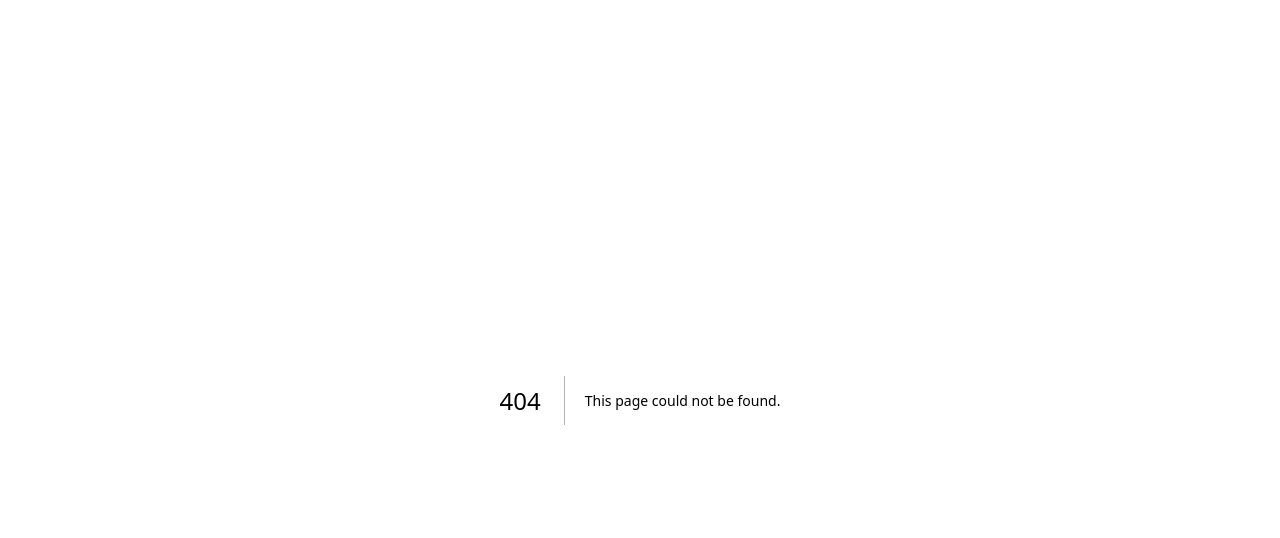
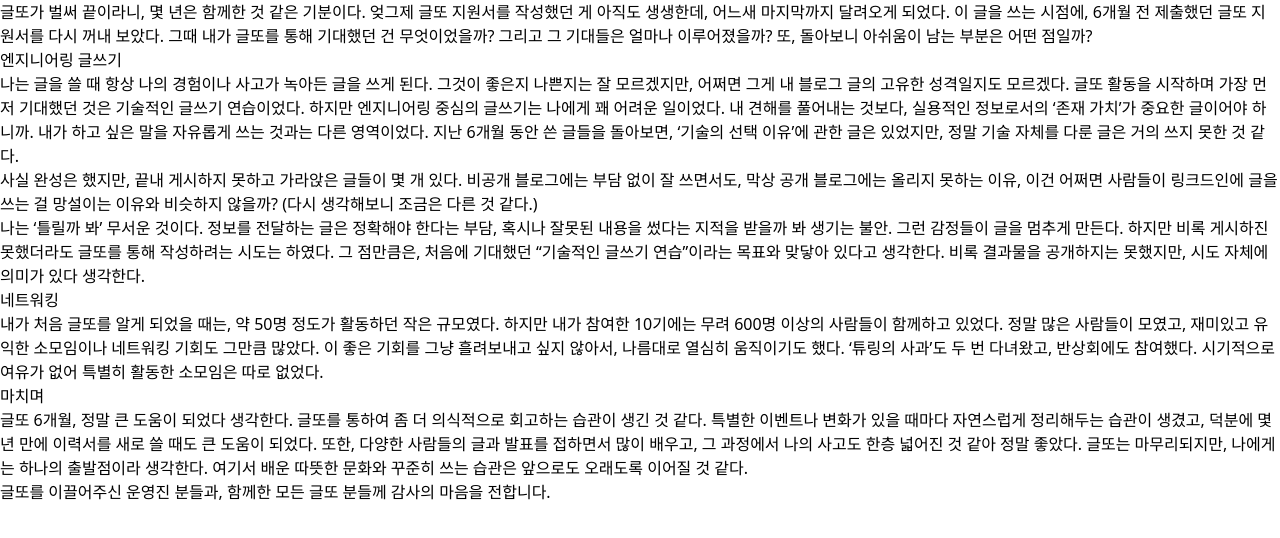
Before and after one commit to gyumong/gyugyublog, a Next.js app: page /daily/geulddo.review in a window 1280 px wide. Before the commit this address had no page. Shown: the top 538 px of the page. Built offline with nearby package versions, Linux system fonts and the light colour scheme.

Commit message:
add: 글또 회고

```diff
--- /dev/null
+++ b/pages/daily/geulddo.review.mdx
@@ -0,0 +1,32 @@
+---
+title: "글또 10기 회고"
+date: "2025-03-30"
+description: "글또를 통해 얻은 기술 글쓰기 습관, 네트워킹 경험, 그리고 돌아보며 느낀 점들을 정리했습니다."
+image: "/assets/daily/images/gd.png"
+---
+
+글또가 벌써 끝이라니, 몇 년은 함께한 것 같은 기분이다. 엊그제 글또 지원서를 작성했던 게 아직도 생생한데, 어느새 마지막까지 달려오게 되었다. 이 글을 쓰는 시점에, 6개월 전 제출했던 글또 지원서를 다시 꺼내 보았다. 그때 내가 글또를 통해 기대했던 건 무엇이었을까?
+그리고 그 기대들은 얼마나 이루어졌을까? 또, 돌아보니 아쉬움이 남는 부분은 어떤 점일까?
+
+### 엔지니어링 글쓰기
+
+나는 글을 쓸 때 항상 나의 경험이나 사고가 녹아든 글을 쓰게 된다. 그것이 좋은지 나쁜지는 잘 모르겠지만, 어쩌면 그게 내 블로그 글의 고유한 성격일지도 모르겠다. 글또 활동을 시작하며 가장 먼저 기대했던 것은 기술적인 글쓰기 연습이었다.
+하지만 엔지니어링 중심의 글쓰기는 나에게 꽤 어려운 일이었다. 내 견해를 풀어내는 것보다, 실용적인 정보로서의 ‘존재 가치’가 중요한 글이어야 하니까. 내가 하고 싶은 말을 자유롭게 쓰는 것과는 다른 영역이었다.
+지난 6개월 동안 쓴 글들을 돌아보면, ‘기술의 선택 이유’에 관한 글은 있었지만, 정말 기술 자체를 다룬 글은 거의 쓰지 못한 것 같다.
+
+사실 완성은 했지만, 끝내 게시하지 못하고 가라앉은 글들이 몇 개 있다. 비공개 블로그에는 부담 없이 잘 쓰면서도, 막상 공개 블로그에는 올리지 못하는 이유, 이건 어쩌면 사람들이 링크드인에 글을 쓰는 걸 망설이는 이유와 비슷하지 않을까? (다시 생각해보니 조금은 다른 것 같다.)
+
+나는 ‘틀릴까 봐’ 무서운 것이다. 정보를 전달하는 글은 정확해야 한다는 부담, 혹시나 잘못된 내용을 썼다는 지적을 받을까 봐 생기는 불안. 그런 감정들이 글을 멈추게 만든다. 하지만 비록 게시하진 못했더라도 글또를 통해 작성하려는 시도는 하였다. 그 점만큼은, 처음에 기대했던 “기술적인 글쓰기 연습”이라는 목표와 맞닿아 있다고 생각한다.
+비록 결과물을 공개하지는 못했지만, 시도 자체에 의미가 있다 생각한다.
+
+### 네트워킹
+
+내가 처음 글또를 알게 되었을 때는, 약 50명 정도가 활동하던 작은 규모였다. 하지만 내가 참여한 10기에는 무려 600명 이상의 사람들이 함께하고 있었다. 정말 많은 사람들이 모였고, 재미있고 유익한 소모임이나 네트워킹 기회도 그만큼 많았다.
+이 좋은 기회를 그냥 흘려보내고 싶지 않아서, 나름대로 열심히 움직이기도 했다. ‘튜링의 사과’도 두 번 다녀왔고, 반상회에도 참여했다. 시기적으로 여유가 없어 특별히 활동한 소모임은 따로 없었다.
+
+### 마치며
+
+글또 6개월, 정말 큰 도움이 되었다 생각한다. 글또를 통하여 좀 더 의식적으로 회고하는 습관이 생긴 것 같다. 특별한 이벤트나 변화가 있을 때마다 자연스럽게 정리해두는 습관이 생겼고, 덕분에 몇 년 만에 이력서를 새로 쓸 때도 큰 도움이 되었다. 또한, 다양한 사람들의 글과 발표를 접하면서 많이 배우고, 그 과정에서 나의 사고도 한층 넓어진 것 같아 정말 좋았다.
+글또는 마무리되지만, 나에게는 하나의 출발점이라 생각한다. 여기서 배운 따뜻한 문화와 꾸준히 쓰는 습관은 앞으로도 오래도록 이어질 것 같다.
+
+글또를 이끌어주신 운영진 분들과, 함께한 모든 글또 분들께 감사의 마음을 전합니다.
```
Also changed, not shown: public/assets/daily/images/gd.png (added).
